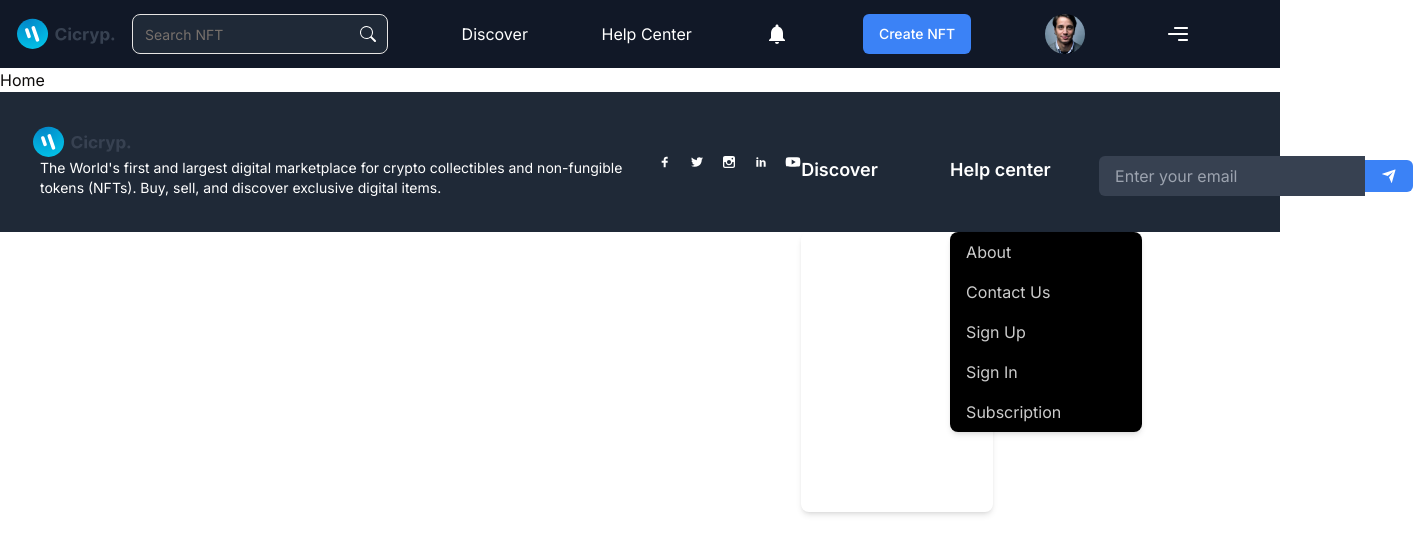
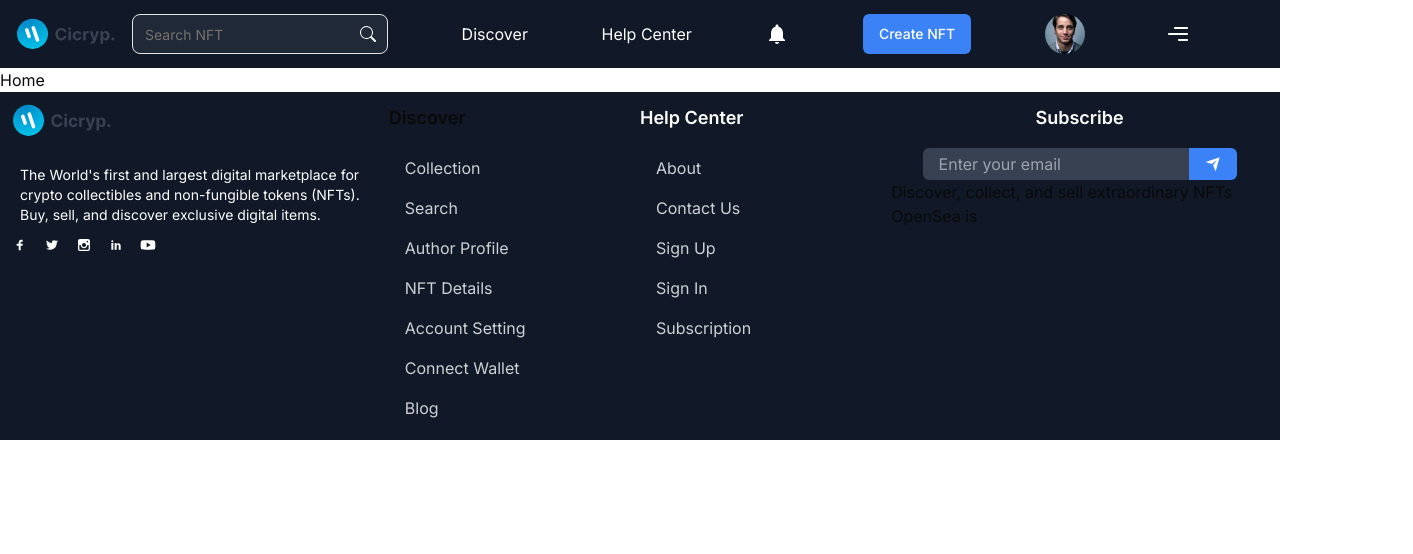
Before and after one commit to ArnaudBand/nftMarketplace_frontend, a Next.js app: page / in a window 1280 px wide. Shown: the top 554 px of the page, 1413 px wide, since content can reach past the window. Built offline with nearby package versions, Linux system fonts and the light colour scheme.

Commit message:
Fix the navbar and the footer

```diff
--- a/components/Footer/footer.tsx
+++ b/components/Footer/footer.tsx
@@ -13,57 +13,61 @@ import {
 import images from "@/img";
 import { Discover, HelpCenter } from '../Navbar';
 import { RiSendPlaneFill } from 'react-icons/ri';
-import { discover } from '@/components/links/Usefull_link';
 
 const footer = () => {
   return (
-    <div className="bg-gray-800 text-white py-8">
-      <div className="container mx-auto">
-        <div className="flex flex-col md:flex-row md:justify-between items-center">
-          <div className="flex flex-col md:justify-start mb-4 md:mb-0">
-            <Image src={images.logo} alt={"Footer logo"} height={100} width={100}/>
-            <p className="ml-2 text-sm w-[100%]">
+    <div className="flex justify-between bg-gray-900 p-3">
+      <div className="flex flex-col gap-y-3 w-[30%]">
+        <Image src={images.logo} alt="Footer logo" height={100} width={100}/>
+        <p className="ml-2 text-sm mt-4 text-white">
           The World's first and largest digital marketplace for crypto collectibles and non-fungible tokens (NFTs).
           Buy, sell, and discover exclusive digital items.
         </p>
-          </div>
         <div className="flex space-x-4">
-            <Link href={'#'} className="text-white hover:text-gray-300">
-              <TiSocialFacebook />
+          <Link href="#" className="text-white hover:text-gray-300">
+            <TiSocialFacebook/>
           </Link>
-            <Link href={'#'} className="text-white hover:text-gray-300">
+          <Link href="#" className="text-white hover:text-gray-300">
             <TiSocialTwitter/>
           </Link>
-            <Link href={'#'} className="text-white hover:text-gray-300">
+          <Link href="#" className="text-white hover:text-gray-300">
             <TiSocialInstagram/>
           </Link>
-            <Link href={'#'} className="text-white hover:text-gray-300">
+          <Link href="#" className="text-white hover:text-gray-300">
             <TiSocialLinkedin/>
           </Link>
-            <Link href={'#'} className="text-white hover:text-gray-300">
+          <Link href="#" className="text-white hover:text-gray-300">
             <TiSocialYoutube/>
           </Link>
         </div>
-          <div className="mt-8 md:flex md:justify-between">
-            <div className="md:w-1/3">
-              <h3 className="text-lg font-semibold mb-4">Discover</h3>
-              <Discover items={discover} className={"bg-transparent"} />
       </div>
-            <div className="md:w-1/3">
-              <h3 className="text-lg font-semibold mb-4">Help center</h3>
+
+      <div className="flex flex-col w-[20%]">
+        <h3 className="text-lg font-semibold mb-4 test-white">Discover</h3>
+        <Discover/>
+      </div>
+
+      <div className="flex flex-col w-[20%]">
+        <h3 className="text-lg font-semibold mb-4 text-white">Help Center</h3>
         <HelpCenter/>
       </div>
-            <div className="md:w-1/3">
-              <div className="flex items-center">
-                <input type={"email"} placeholder={"Enter your email"}
-                       className="bg-gray-700 text-white px-4 py-2 rounded-l-md"/>
+
+      <div className="flex flex-col items-center w-[30%]">
+        <h3 className="text-lg font-semibold mb-4 text-white ">Subscribe</h3>
+        <div className={"flex items-center"}>
+          <input
+            type="email"
+            placeholder="Enter your email"
+            className="bg-gray-700 text-white px-4 py-1 rounded-l-md"
+          />
           <button className="bg-blue-500 hover:bg-blue-600 text-white px-4 py-2 rounded-r-md">
             <RiSendPlaneFill/>
           </button>
         </div>
-            </div>
-          </div>
-        </div>
+
+        <p>
+          Discover, collect, and sell extraordinary NFTs OpenSea is
+        </p>
       </div>
     </div>
   )
--- a/components/Navbar/Discover/Discover.tsx
+++ b/components/Navbar/Discover/Discover.tsx
@@ -1,25 +1,27 @@
-import Link from 'next/link';
+import React from 'react'
+import Link from "next/link";
 
-interface DiscoverItem {
-  name: string;
-  link: string;
-}
+const HelpCenter = () => {
+// DISCOVER NAVIGATION MENU
+  const discover = [
+    { name: "Collection", link: "collection" },
+    { name: "Search", link: "search" },
+    { name: "Author Profile", link: "author-profile" },
+    { name: "NFT Details", link: "NFT-details" },
+    { name: "Account Setting", link: "account-setting" },
+    { name: "Connect Wallet", link: "connect-wallet" },
+    { name: "Blog", link: "blog" }
+  ];
 
-interface DiscoverProps {
-  items: DiscoverItem[];
-  className?: string;
-}
-
-const Discover: React.FC<DiscoverProps> = ({ items, className = '' }) => {
   return (
-    <div className={`bg-black shadow-md absolute rounded-lg mt-8 w-48 ${className}`}>
-      {items.map((el, i) => (
-        <Link key={i + 1} href={{ pathname: `${el.link}` }} passHref className="block px-4 py-2 text-white/80 hover:bg-gray-200 hover:text-gray-500">
-            {el.name}
+    <div>
+      {discover.map((el, i) => (
+        <Link key={i + 1} href={{pathname: `${el.link}`}} className="block px-4 py-2 text-white/80 hover:bg-gray-200 hover:text-gray-500 rounded-md">
+          {el.name}
         </Link>
       ))}
     </div>
-  );
-};
+  )
+}
 
-export default Discover;
+export default HelpCenter;
--- a/components/Navbar/HelpCenter/HelpCenter.tsx
+++ b/components/Navbar/HelpCenter/HelpCenter.tsx
@@ -12,7 +12,7 @@ const HelpCenter = () => {
     {name: "Subscription", link: "subscription"},
   ]
   return (
-    <div className="bg-black shadow-md absolute mt-8 w-48 rounded-lg">
+    <div>
       {helpCenter.map((el, i) => (
           <Link key={i + 1} href={{pathname: `${el.link}`}} className="block px-4 py-2 text-white/80 hover:bg-gray-200 hover:text-gray-500">
             {el.name}
--- a/components/Navbar/Navbar.tsx
+++ b/components/Navbar/Navbar.tsx
@@ -1,8 +1,9 @@
 "use client";
 
+// import {discover, helpCenter} from '@/components/links/Usefull_link';
 import React, { useState } from 'react';
 import Image from 'next/image';
-import Link from 'next/link';
+// import Link from 'next/link';
 import { MdNotifications } from 'react-icons/md';
 import { BsSearch } from 'react-icons/bs';
 import { CgMenuLeft, CgMenuRight } from 'react-icons/cg';
@@ -64,10 +65,10 @@ const Navbar = () => {
           </div>
         </div>
         {/* END OF LEFT SECTION */}
-        <div className="flex items-center">
+        <div className=" flex items-center">
           <p className="text-white cursor-pointer" onClick={() => handleMenuToggle('discover')}>Discover</p>
           {discover && (
-            <div>
+            <div className="absolute top-8 bg-black shadow-md mt-8 w-48 rounded-lg">
               <Discover />
             </div>
           )}
@@ -76,7 +77,7 @@ const Navbar = () => {
         <div className="flex items-center">
           <p className="text-white cursor-pointer" onClick={() => handleMenuToggle('help')}>Help Center</p>
           {help && (
-            <div>
+            <div className="bg-black shadow-md absolute top-8 mt-8 w-48 rounded-lg">
               <HelpCenter />
             </div>
           )}
--- a/components/links/Usefull_link.ts
+++ b/components/links/Usefull_link.ts
@@ -8,3 +8,13 @@ export const discover = [
   { name: "Connect Wallet", link: "connect-wallet" },
   { name: "Blog", link: "blog" }
 ];
+
+
+// HELP CENTER MENU
+export const helpCenter = [
+  {name: "About", link: "about"},
+  {name: "Contact Us", link: "contact-us"},
+  {name: "Sign Up", link: "sign-up"},
+  {name: "Sign In", link: "sign-in"},
+  {name: "Subscription", link: "subscription"},
+]
```
Lines whose indentation alone changed are shown as unchanged.
